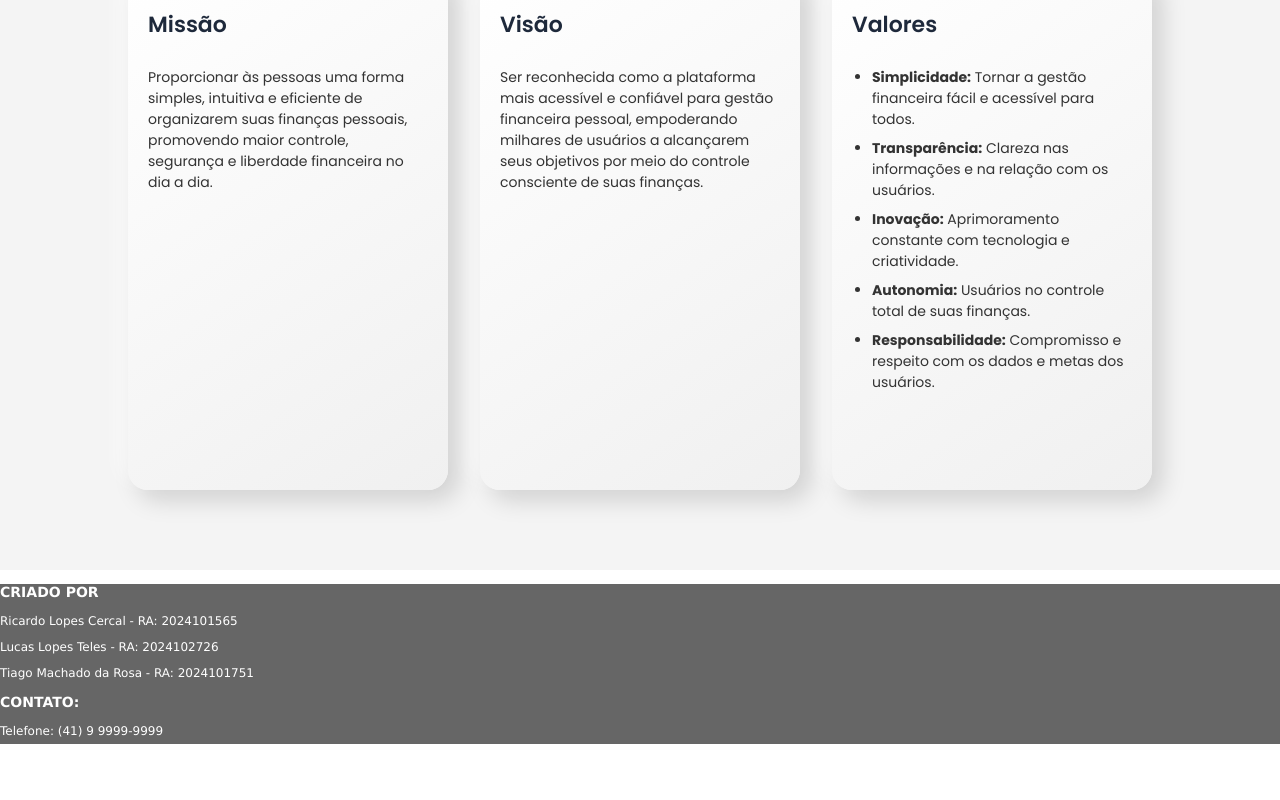
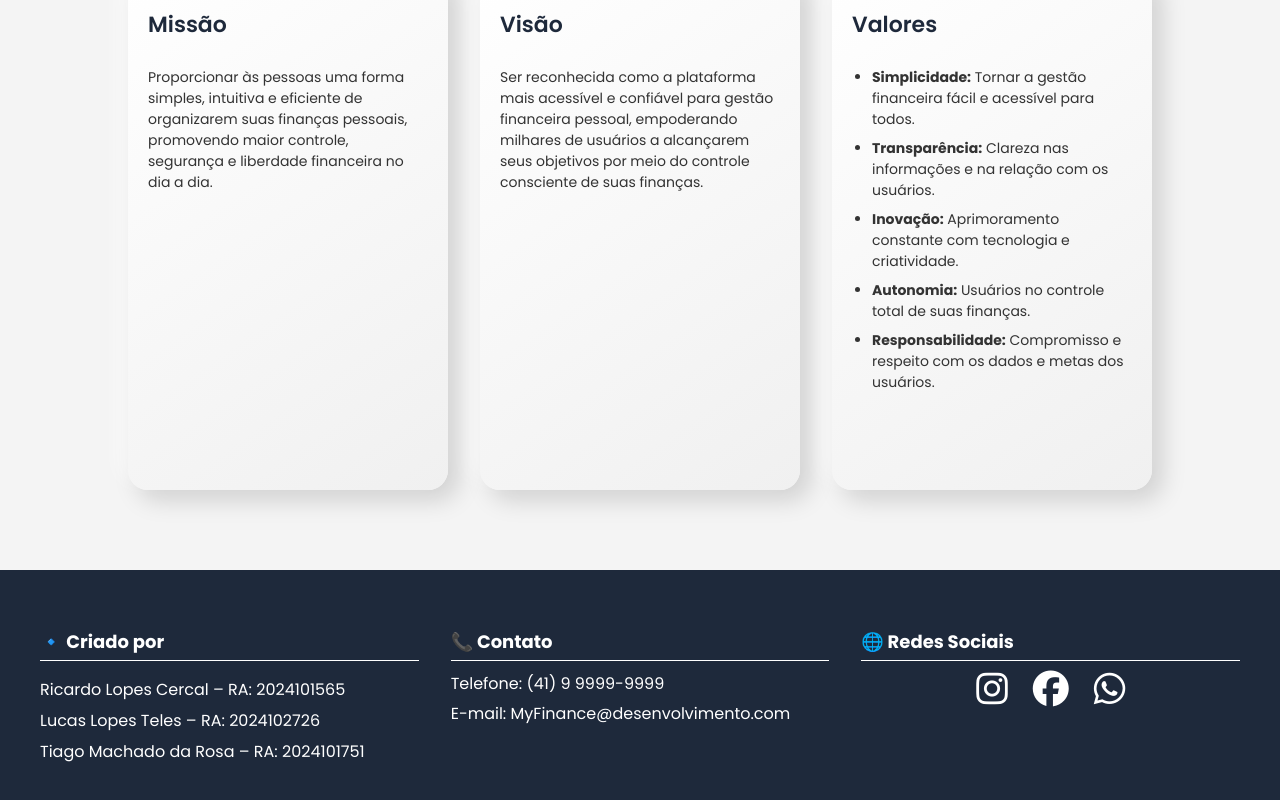
Before and after one commit to lltelles/MyFinance, a website: page public/index.html in a window 1280 px wide. Shown: the part 1462-2262 px from the top of the page. Before the commit the page ends 2206 px from the top, so only its background shows below. Drawn offline with Linux system fonts and the light colour scheme.

Commit message:
finalização do footer

```diff
--- a/public/css/views/index.css
+++ b/public/css/views/index.css
@@ -11,7 +11,6 @@ body {
 
 html {
   height: 100%;
-
 }
 
 .container {
@@ -97,7 +96,6 @@ header.rolagem ul li a {
   background-position: center;
   background-repeat: no-repeat;
   background-size: cover;
-
   display: flex;
   align-items: center;
   justify-content: center;
@@ -116,7 +114,7 @@ header.rolagem ul li a {
 
 .sobre-nos-container {
   display: flex;
-  flex-direction: column; /* importante para colocar intro e grupo em colunas separadas */
+  flex-direction: column;
   justify-content: center;
   align-items: center;
   gap: 8rem;
@@ -124,12 +122,11 @@ header.rolagem ul li a {
   background-color: #f4f4f4;
 }
 
-/* Caixa para o texto introdutório (sem background color) */
 .sobre-intro {
   background: linear-gradient(145deg, #ffffff, #f0f0f0);
   height: 60vh;
   width: 19vw;
-  min-width: 280px; /* para melhor responsividade */
+  min-width: 280px;
   padding: 20px;
   border-radius: 20px;
   box-shadow:
@@ -142,7 +139,6 @@ header.rolagem ul li a {
   transition: transform 0.3s ease, box-shadow 0.3s ease;
 }
 
-/* Grupo para Missão, Visão e Valores */
 .sobre-grupo {
   display: flex;
   justify-content: center;
@@ -150,16 +146,15 @@ header.rolagem ul li a {
   gap: 2rem;
   width: 100%;
   max-width: 1100px;
-  flex-wrap: wrap; /* para ficar responsivo em telas menores */
+  flex-wrap: wrap;
   margin: 0 auto;
 }
 
-/* Cards com profundidade e sombra aprimorada */
 .sobre {
   background: linear-gradient(145deg, #ffffff, #f0f0f0);
   height: 60vh;
   width: 19vw;
-  min-width: 280px; /* para melhor responsividade */
+  min-width: 280px;
   padding: 20px;
   border-radius: 20px;
   box-shadow:
@@ -176,7 +171,8 @@ header.rolagem ul li a {
   transform: translateY(-10px);
   box-shadow:
     1px 10px 25px rgba(0, 0, 0, 0.1),
-    -20px -5px 20px rgba(137, 132, 200, 0.7);}
+    -20px -5px 20px rgba(137, 132, 200, 0.7);
+}
 
 .sobre h2 {
   font-size: 22px;
@@ -200,20 +196,87 @@ header.rolagem ul li a {
   margin-bottom: 8px;
 }
 
-.rodape {
-  height: 20vh;
-  background-color: #666666;
-}
-
-.imag2{
+.imag2 {
   object-fit: cover;
   width: 50%;
   height: 50%;
   margin: auto;
   margin-top: -20px;
 }
-.rodape{
-  color:#ffffff;
-  font-size: 12px;
-  font-family: Verdana, Geneva, Tahoma, sans-serif;
+
+/* === NOVA SEÇÃO DO FOOTER AQUI === */
+footer.rodape {
+  background-color: #1e293b;
+  color: white;
+  padding: 40px 20px;
+  font-family: 'Poppins', sans-serif;
 }
+
+.footer-container {
+  display: flex;
+  flex-wrap: wrap;
+  justify-content: space-around;
+  gap: 2rem;
+  max-width: 1200px;
+  margin: 0 auto;
+}
+
+.footer-section {
+  flex: 1 1 250px;
+  min-width: 200px;
+}
+
+.footer-section h3 {
+  margin-bottom: 10px;
+  font-size: 18px;
+  border-bottom: 1px solid white;
+  padding-bottom: 5px;
+}
+
+.footer-section ul {
+  list-style: none;
+  padding: 0;
+}
+
+.footer-section ul li {
+  margin-bottom: 6px;
+}
+
+.footer-section p {
+  margin: 5px 0;
+}
+
+.social-icons {
+  display: flex;
+  gap: 25px;
+  margin-top: 10px;
+  justify-content: center;/
+}
+
+.social-icons a {
+  color: white;
+  font-size: 18px;
+  transition: color 0.3s ease, transform 0.3s ease;
+}
+
+.social-icons a:hover {
+  color: #38bdf8;
+  transform: scale(1.2);
+}
+
+
+.social-icons a[href*="instagram"]:hover i {
+  background: linear-gradient(45deg, purple, red);
+  -webkit-background-clip: text;
+  -webkit-text-fill-color: transparent;
+}
+
+/* Facebook: azul tradicional */
+.social-icons a[href*="facebook"]:hover i {
+  color: #1877f2;
+}
+
+/* WhatsApp: verde tradicional */
+.social-icons a[href*="wa.me"]:hover i {
+  color: #25d366;
+}
--- a/public/index.html
+++ b/public/index.html
@@ -1,12 +1,17 @@
 <!DOCTYPE html>
 <html lang="en">
+
 <head>
   <meta charset="UTF-8" />
   <meta name="viewport" content="width=device-width, initial-scale=1.0" />
   <title>MyFinance</title>
   <link rel="stylesheet" href="./css/views/index.css" />
+  <script src="../js/views/index.js" rel="js"></script>
+
+  <link rel="stylesheet" href="https://cdnjs.cloudflare.com/ajax/libs/font-awesome/6.5.0/css/all.min.css" />
 </head>
-  <body' id="topo">
+
+<body id="topo">
   <header class="cabecalho" id="header">
     <div class="container">
       <div class="flex">
@@ -31,33 +36,33 @@
   </section>
 
   <article id="sobre-nos" class="sobre-nos-container">
-
-
-      <!-- Grupo com Missão, Visão e Valores -->
     <div class="sobre-grupo">
-          <img src="./css/img/—Pngtree—coworking center isometric landing page_14956033.png" class="imag2">
+      <img src="./css/img/—Pngtree—coworking center isometric landing page_14956033.png" class="imag2" />
       <div class="sobre">
         <h2>Sobre nós</h2>
-        <p>Somos uma plataforma dedicada à organização financeira pessoal, criada para facilitar o controle das suas finanças. Em um só lugar, você pode registrar entradas, saídas, rendas extras e investimentos.</p>
-        <p>Nosso objetivo é oferecer uma experiência simples, acessível e intuitiva, sem exigir conhecimento técnico. Acreditamos que cuidar do dinheiro pode ser fácil e eficiente.</p>
+        <p>
+          Somos uma plataforma dedicada à organização financeira pessoal, criada para facilitar o controle das suas
+          finanças. Em um só lugar, você pode registrar entradas, saídas, rendas extras e investimentos.
+        </p>
+        <p>
+          Nosso objetivo é oferecer uma experiência simples, acessível e intuitiva, sem exigir conhecimento técnico.
+          Acreditamos que cuidar do dinheiro pode ser fácil e eficiente.
+        </p>
       </div>
 
       <div class="sobre">
         <h2>Missão</h2>
         <p>
-            Proporcionar às pessoas uma forma simples, intuitiva e eficiente de
-            organizarem suas finanças pessoais, promovendo maior controle,
-            segurança e liberdade financeira no dia a dia.
+          Proporcionar às pessoas uma forma simples, intuitiva e eficiente de organizarem suas finanças pessoais,
+          promovendo maior controle, segurança e liberdade financeira no dia a dia.
         </p>
       </div>
 
       <div class="sobre">
         <h2>Visão</h2>
         <p>
-            Ser reconhecida como a plataforma mais acessível e confiável para
-            gestão financeira pessoal, empoderando milhares de usuários a
-            alcançarem seus objetivos por meio do controle consciente de suas
-            finanças.
+          Ser reconhecida como a plataforma mais acessível e confiável para gestão financeira pessoal, empoderando
+          milhares de usuários a alcançarem seus objetivos por meio do controle consciente de suas finanças.
         </p>
       </div>
 
@@ -72,24 +77,46 @@
         </ul>
       </div>
     </div>
-
   </article>
 
   <footer class="rodape" id="rodape">
     <div class="footer-container">
       <div class="footer-section">
-      <h3>CRIADO POR</h3>
-      <p>Ricardo Lopes Cercal - RA: 2024101565</p>
-      <p>Lucas Lopes Teles - RA: 2024102726</p>
-      <p>Tiago Machado da Rosa - RA: 2024101751</p>
+        <h3>🔹 Criado por</h3>
+        <ul>
+          <li>Ricardo Lopes Cercal – RA: 2024101565</li>
+          <li>Lucas Lopes Teles – RA: 2024102726</li>
+          <li>Tiago Machado da Rosa – RA: 2024101751</li>
+        </ul>
       </div>
+
       <div class="footer-section">
-      <h3>CONTATO:</h3>
+        <h3>📞 Contato</h3>
         <p>Telefone: (41) 9 9999-9999</p>
+        <p>E-mail: MyFinance@desenvolvimento.com</p>
+      </div>
+
+      <div class="footer-section">
+        <h3>🌐 Redes Sociais</h3>
+        <div class="social-icons">
+          <!-- Instagram -->
+          <a href="https://www.instagram.com" target="_blank" aria-label="Instagram">
+            <i class="fab fa-instagram fa-2x"></i>
+          </a>
+
+          <!-- Facebook -->
+          <a href="https://www.facebook.com" target="_blank" aria-label="Facebook">
+            <i class="fab fa-facebook fa-2x"></i>
+          </a>
+
+          <!-- WhatsApp -->
+          <a href="https://wa.me/5541999999999" target="_blank" aria-label="WhatsApp">
+            <i class="fab fa-whatsapp fa-2x"></i>
+          </a>
+        </div>
       </div>
     </div>
   </footer>
+</body>
 
-    <script src="../js/views/index.js" rel="js"></script>
-  </body>
 </html>
```
Lines whose indentation alone changed are shown as unchanged.
